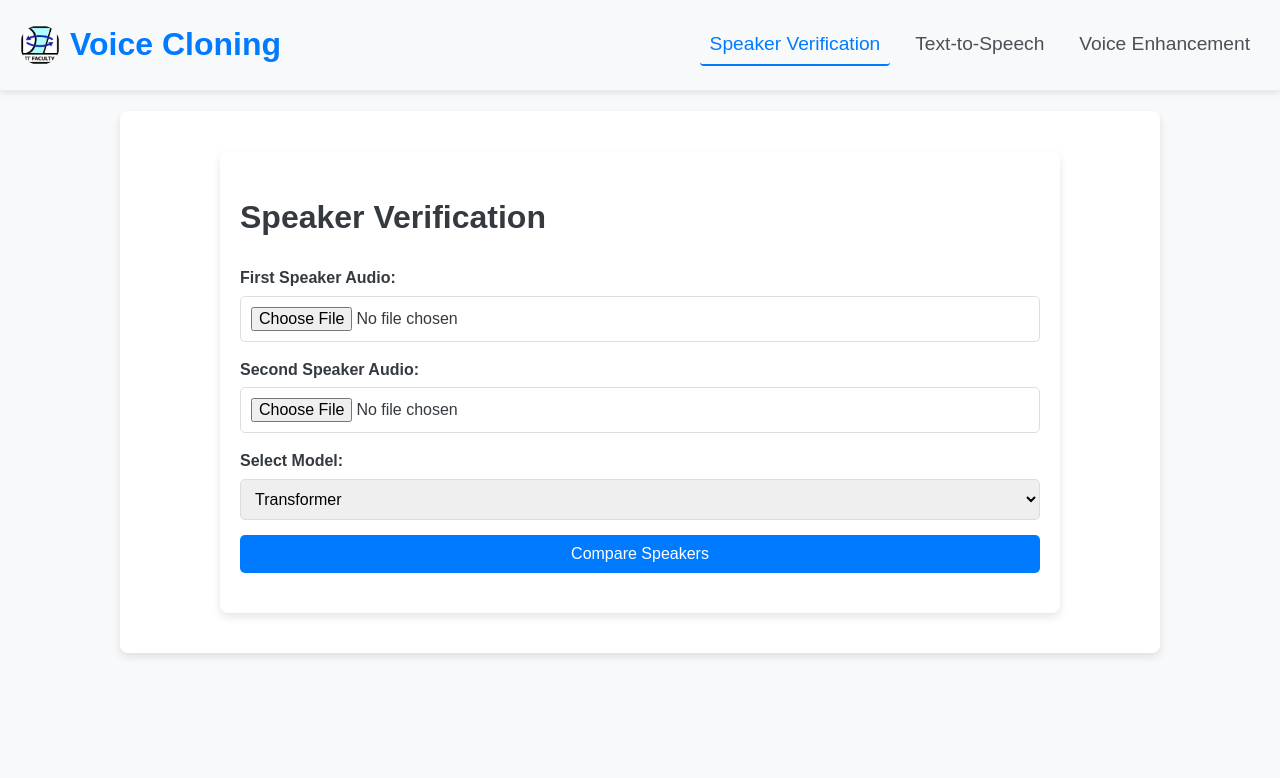
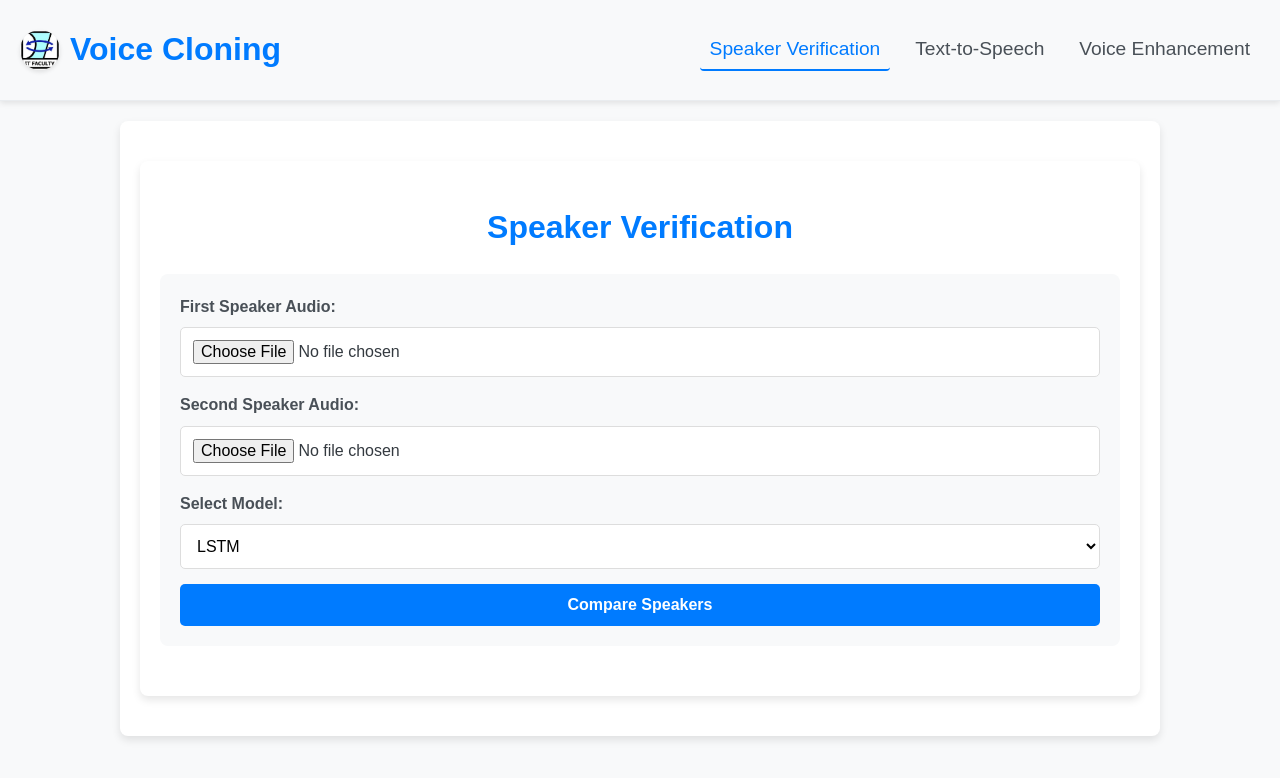
Before and after one commit to tranductri2003/PBL06_multi-speaker-voice-cloning-frontend, a React (Vite) app: page /speaker-verification in a window 1280 px wide. Shown: the top 778 px of the page. Built offline with nearby package versions, Linux system fonts and the light colour scheme.

Commit message:
Update UI of speaker verification

```diff
--- a/src/components/pages/speaker-verification/SpeakerVerification.css
+++ b/src/components/pages/speaker-verification/SpeakerVerification.css
@@ -1,39 +1,250 @@
 .speaker-verification {
-    max-width: 800px;
+    max-width: 1000px;
     margin: 20px auto;
     padding: 20px;
     background-color: #ffffff;
     box-shadow: 0 4px 8px rgba(0, 0, 0, 0.1);
     border-radius: 8px;
+    font-family: Arial, sans-serif;
+    line-height: 1.6;
+}
+
+.speaker-verification h1 {
+    font-size: 2rem;
+    text-align: center;
+    color: #007bff;
+    margin-bottom: 20px;
+}
+
+.upload-form {
+    display: flex;
+    flex-direction: column;
+    gap: 15px;
+    margin-bottom: 30px;
+    background-color: #f8f9fa;
+    padding: 20px;
+    border-radius: 8px;
+}
+
+.form-group {
+    display: flex;
+    flex-direction: column;
+    gap: 8px;
+}
+
+.form-group label {
+    font-weight: bold;
+    color: #495057;
+}
+
+.form-group input,
+.form-group select {
+    padding: 12px;
+    font-size: 1rem;
+    border-radius: 5px;
+    border: 1px solid #ddd;
+    background-color: white;
+}
+
+button {
+    background-color: #007bff;
+    color: white;
+    padding: 12px;
+    border: none;
+    border-radius: 5px;
+    cursor: pointer;
+    font-size: 1rem;
+    font-weight: bold;
+    transition: all 0.3s ease;
+}
+
+button:hover {
+    background-color: #0056b3;
+    transform: translateY(-1px);
+}
+
+button:disabled {
+    background-color: #cccccc;
+    cursor: not-allowed;
+    transform: none;
+}
+
+.results {
+    margin-top: 30px;
+    animation: fadeIn 0.5s ease-in;
+}
+
+.results h2 {
+    color: #007bff;
+    text-align: center;
+    margin-bottom: 20px;
 }
 
 .similarity-score {
     text-align: center;
     margin: 20px 0;
-    padding: 20px;
+    padding: 25px;
     background-color: #f8f9fa;
     border-radius: 8px;
+    box-shadow: 0 2px 4px rgba(0, 0, 0, 0.05);
+}
+
+.similarity-score h3 {
+    color: #007bff;
+    font-size: 2.2rem;
+    margin-bottom: 20px;
+    font-weight: bold;
+}
+
+.processing-info {
+    display: flex;
+    justify-content: center;
+    gap: 30px;
+    margin-top: 15px;
+    padding: 15px;
+    background-color: white;
+    border-radius: 6px;
+    box-shadow: 0 1px 3px rgba(0, 0, 0, 0.05);
+}
+
+.info-item {
+    display: flex;
+    flex-direction: column;
+    align-items: center;
+    gap: 5px;
+}
+
+.info-label {
+    font-size: 0.9rem;
+    color: #6c757d;
+    font-weight: 500;
+}
+
+.info-value {
+    font-size: 1.1rem;
+    color: #212529;
+    font-weight: bold;
 }
 
 .audio-comparison {
     display: grid;
     grid-template-columns: 1fr 1fr;
-    gap: 20px;
-    margin-top: 20px;
+    gap: 25px;
+    margin-top: 25px;
 }
 
 .audio-section {
-    padding: 15px;
+    padding: 20px;
     background-color: #f8f9fa;
     border-radius: 8px;
+    box-shadow: 0 2px 4px rgba(0, 0, 0, 0.05);
 }
 
 .audio-section h3 {
+    color: #007bff;
+    text-align: center;
+    margin-bottom: 20px;
+    font-size: 1.4rem;
+}
+
+.audio-player, .spectrogram {
+    margin-bottom: 20px;
+    padding: 15px;
+    background-color: white;
+    border-radius: 6px;
+    box-shadow: 0 1px 3px rgba(0, 0, 0, 0.05);
+}
+
+.audio-player p, .spectrogram p {
+    font-weight: bold;
+    color: #495057;
     margin-bottom: 10px;
-    color: #007bff;
 }
 
 .audio-section audio {
     width: 100%;
     margin: 10px 0;
 }
+
+.spectrogram img {
+    width: 100%;
+    border-radius: 4px;
+    box-shadow: 0 2px 4px rgba(0, 0, 0, 0.1);
+}
+
+@keyframes fadeIn {
+    from {
+        opacity: 0;
+        transform: translateY(10px);
+    }
+    to {
+        opacity: 1;
+        transform: translateY(0);
+    }
+}
+
+.progress-bar-container {
+    width: 100%;
+    height: 40px;
+    background-color: #e9ecef;
+    border-radius: 20px;
+    margin: 30px 0;
+    overflow: hidden;
+    box-shadow: inset 0 1px 3px rgba(0, 0, 0, 0.1);
+    position: relative;
+}
+
+.scale-marks {
+    position: absolute;
+    display: flex;
+    justify-content: space-between;
+    width: 100%;
+    padding: 0 10px;
+    top: -20px;
+}
+
+.scale-marks span {
+    font-size: 0.8rem;
+    color: #6c757d;
+}
+
+.progress-bar {
+    height: 100%;
+    background: linear-gradient(90deg, #007bff, #00a6ff);
+    border-radius: 20px;
+    transition: width 1s ease-in-out;
+    position: relative;
+    display: flex;
+    align-items: center;
+    justify-content: center;
+    min-width: 40px;
+}
+
+.progress-label {
+    color: white;
+    font-weight: bold;
+    text-shadow: 0 1px 2px rgba(0, 0, 0, 0.2);
+    z-index: 1;
+}
+
+@keyframes fillProgress {
+    from {
+        width: 0;
+    }
+    to {
+        width: var(--progress-width);
+    }
+}
+
+.progress-bar {
+    animation: fillProgress 1s ease-out forwards;
+    --final-width: var(--progress-width);
+}
+
+.similarity-score h3 {
+    margin-bottom: 20px;
+}
+
+.progress-bar-container:hover .progress-bar {
+    filter: brightness(1.1);
+}
--- a/src/components/pages/speaker-verification/SpeakerVerification.jsx
+++ b/src/components/pages/speaker-verification/SpeakerVerification.jsx
@@ -61,9 +61,35 @@ const SpeakerVerification = () => {
                 <div className="results">
                     <h2>Results</h2>
                     <div className="similarity-score">
-                        <h3>Similarity Score: {(result.similarity_score * 100).toFixed(2)}%</h3>
-                        <p>Processing Time: {result.duration.toFixed(2)}s</p>
-                        <p>Model Used: {result.model_type}</p>
+                        <h3>{(result.similarity_score * 100).toFixed(2)}% Similar</h3>
+                        <div className="progress-bar-container">
+                            <div className="scale-marks">
+                                <span>0</span>
+                                <span>20</span>
+                                <span>40</span>
+                                <span>60</span>
+                                <span>80</span>
+                                <span>100</span>
+                            </div>
+                            <div
+                                className="progress-bar"
+                                style={{ '--progress-width': `${(result.similarity_score * 100)}%` }}
+                            >
+                                <span className="progress-label">
+                                    {(result.similarity_score * 100).toFixed(2)}%
+                                </span>
+                            </div>
+                        </div>
+                        <div className="processing-info">
+                            <div className="info-item">
+                                <span className="info-label">Processing Time:</span>
+                                <span className="info-value">{result.duration.toFixed(2)}s</span>
+                            </div>
+                            <div className="info-item">
+                                <span className="info-label">Model Used:</span>
+                                <span className="info-value">{result.model_type}</span>
+                            </div>
+                        </div>
                     </div>
                     <div className="audio-comparison">
                         <div className="audio-section">
--- a/src/components/pages/voice-enhancement/VoiceEnhancement.css
+++ b/src/components/pages/voice-enhancement/VoiceEnhancement.css
@@ -1,5 +1,5 @@
 .voice-enhancement {
-    max-width: 800px;
+    max-width: 1000px;
     margin: 20px auto;
     padding: 20px;
     background-color: #ffffff;
@@ -13,61 +13,107 @@
     font-size: 2rem;
     text-align: center;
     color: #007bff;
+    margin-bottom: 20px;
 }
 
 .upload-form {
     display: flex;
     flex-direction: column;
     gap: 15px;
-    margin-bottom: 20px;
+    margin-bottom: 30px;
+    background-color: #f8f9fa;
+    padding: 20px;
+    border-radius: 8px;
 }
 
 .form-group {
     display: flex;
     flex-direction: column;
+    gap: 8px;
 }
 
-label {
+.form-group label {
     font-weight: bold;
-    margin-bottom: 5px;
+    color: #495057;
 }
 
-input,
-select,
-button {
-    padding: 10px;
+.form-group input,
+.form-group select {
+    padding: 12px;
     font-size: 1rem;
     border-radius: 5px;
     border: 1px solid #ddd;
+    background-color: white;
 }
 
 button {
     background-color: #007bff;
     color: white;
+    padding: 12px;
     border: none;
+    border-radius: 5px;
     cursor: pointer;
-    transition: background-color 0.3s;
+    font-size: 1rem;
+    font-weight: bold;
+    transition: all 0.3s ease;
 }
 
 button:hover {
     background-color: #0056b3;
+    transform: translateY(-1px);
+}
+
+button:disabled {
+    background-color: #cccccc;
+    cursor: not-allowed;
+    transform: none;
 }
 
 .results {
-    margin-top: 20px;
+    margin-top: 30px;
+    animation: fadeIn 0.5s ease-in;
 }
 
 .results h2 {
     color: #007bff;
+    text-align: center;
+    margin-bottom: 20px;
 }
 
 .section {
-    margin-top: 15px;
+    padding: 20px;
+    background-color: #f8f9fa;
+    border-radius: 8px;
+    box-shadow: 0 2px 4px rgba(0, 0, 0, 0.05);
+    margin-bottom: 25px;
 }
 
-audio,
+.section h3 {
+    color: #007bff;
+    text-align: center;
+    margin-bottom: 20px;
+    font-size: 1.4rem;
+}
+
+audio {
+    width: 100%;
+    margin: 15px 0;
+}
+
 img {
-    display: block;
-    margin: 10px 0;
-    max-width: 100%;
+    width: 100%;
+    border-radius: 4px;
+    box-shadow: 0 2px 4px rgba(0, 0, 0, 0.1);
+    margin: 15px 0;
 }
+
+@keyframes fadeIn {
+    from {
+        opacity: 0;
+        transform: translateY(10px);
+    }
+    to {
+        opacity: 1;
+        transform: translateY(0);
+    }
+}
--- a/src/hooks/useSpeakerVerification.js
+++ b/src/hooks/useSpeakerVerification.js
@@ -6,7 +6,7 @@ const useSpeakerVerification = () => {
     const [secondAudio, setSecondAudio] = useState(null);
     const [result, setResult] = useState(null);
     const [isLoading, setIsLoading] = useState(false);
-    const [modelType, setModelType] = useState("transformer");
+    const [modelType, setModelType] = useState("lstm");
 
     const handleFirstAudioChange = (e) => {
         setFirstAudio(e.target.files[0]);
```
